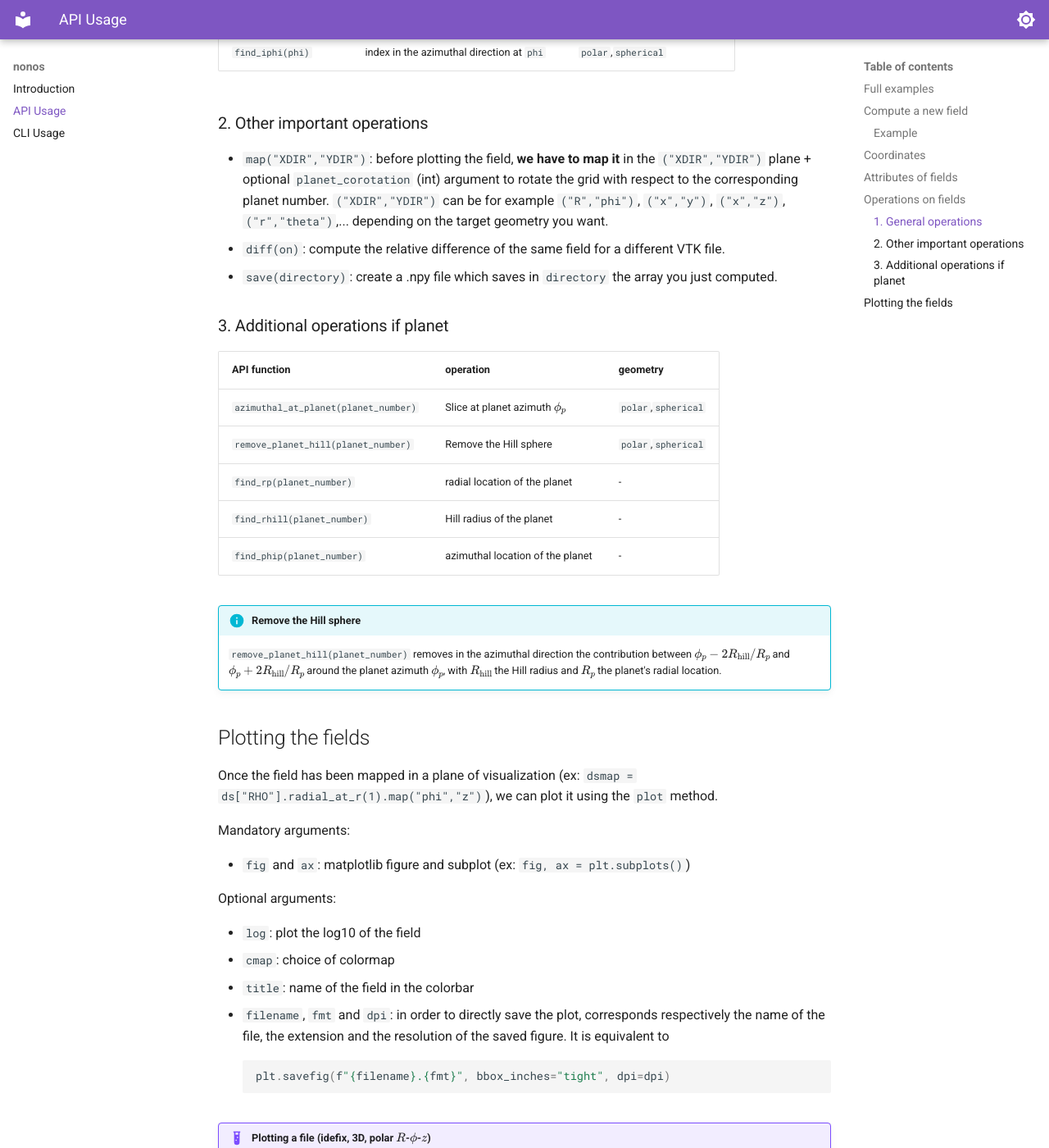
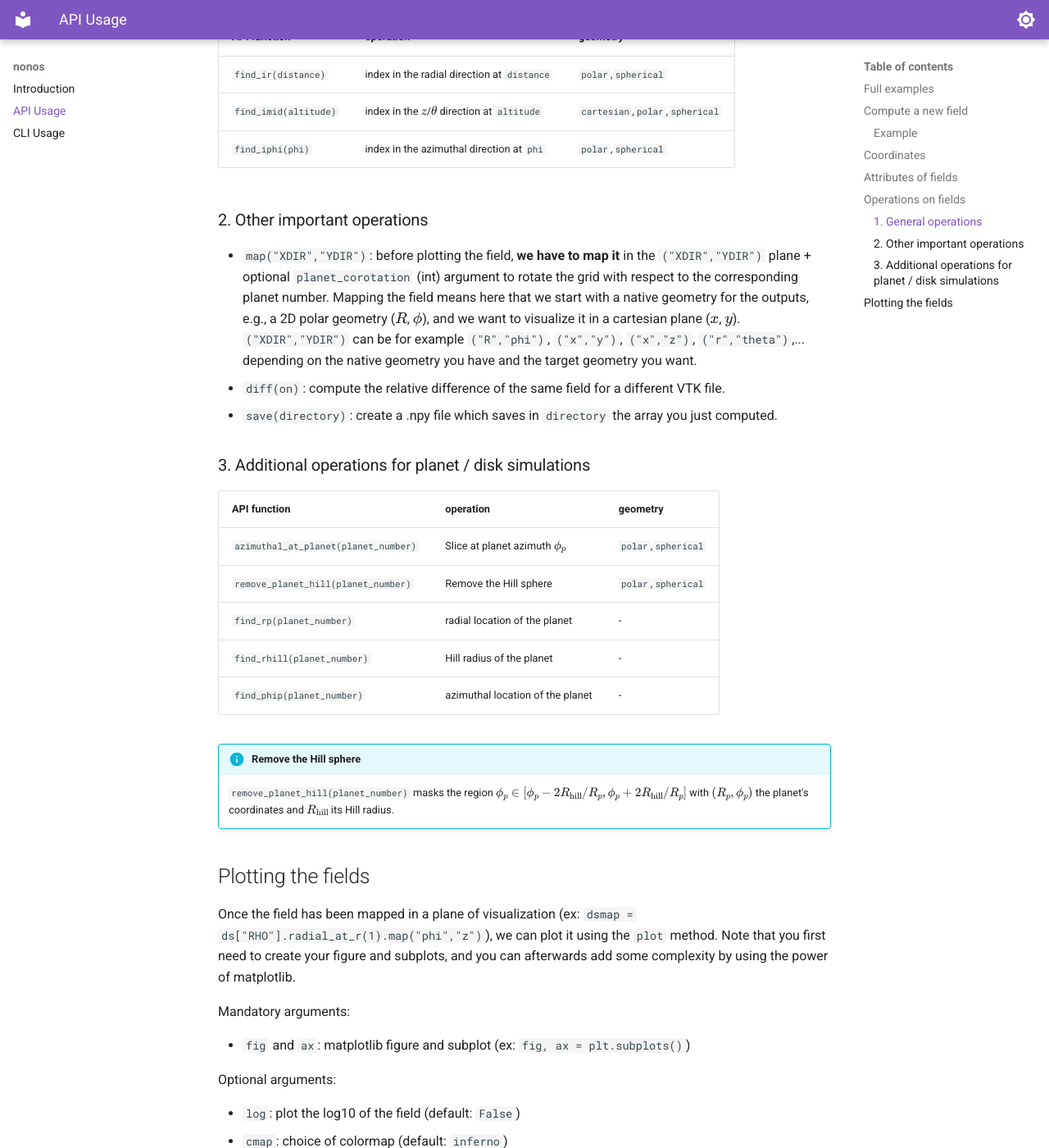
Before and after one commit to volodia99/nonos, an MkDocs documentation site: the page built from docs/api.md, in a window 1280 px wide and 1400 px high, scrolled down 5877 px. Shown: the whole window at 82% size. Built offline with MkDocs 1.6.1 and Material for MkDocs 9.7.7, drawn with Linux system fonts in a browser that asks for light colours; some of the changed text lies outside the part shown.

Commit message:
updated doc after neutrinoceros' review

````diff
--- a/docs/api.md
+++ b/docs/api.md
@@ -21,6 +21,8 @@ Optional arguments:
 * `directory`: working directory where the output file is (default: current working directory).
 * `geometry`: if the geometry is not recognized.
 * `code` and `inifile`: if the parameter file is not recognized (i.e. different from idefix.ini for idefix, variables.par for fargo3d and pluto.ini for pluto). `code` can be `"idefix"`, `"fargo3d"`, `"fargo-adsg"` or `"pluto"`.
+
+`GasDataSet` is a field container, and you can access the fields in the form of a dictionary. You can check what fields are included in `ds` by running `ds.keys()`. For example, the density field could be accessed with `ds["RHO"]`.
 
 !!! example "Examples"
 
@@ -63,7 +65,7 @@ Optional arguments:
     ds = GasDataSet(23, directory="tests/data/idefix_newvtk_planet2d")
     ```
 
-    `ds` contains in particular a dictionary with the different fields. You can check what fields are included in `ds` by running `ds.keys()`. Let's say you want to perform a vertical slice of the density in the midplane, plot the result in the `xy` plane and rotate the grid given the planet number 0 (which orbit is described in the planet0.dat file):
+    As mentioned earlier, `ds` contains in particular a dictionary with the different fields. Let's say you want to perform a vertical slice of the density in the midplane, plot the result in the `xy` plane and rotate the grid given the planet number 0 (which orbit is described in the planet0.dat file):
     ```python
     dsvm = ds["RHO"].vertical_at_midplane().map("x", "y", planet_corotation=0)
     ```
@@ -198,11 +200,11 @@ It is also possible to access some other quantities in the arrays:
 
 ### 2. Other important operations
 
-* `map("XDIR","YDIR")`: before plotting the field, **we have to map it** in the `("XDIR","YDIR")` plane + optional `planet_corotation` (int) argument to rotate the grid with respect to the corresponding planet number. `("XDIR","YDIR")` can be for example `("R","phi")`, `("x","y")`, `("x","z")`, `("r","theta")`,... depending on the target geometry you want.
+* `map("XDIR","YDIR")`: before plotting the field, **we have to map it** in the `("XDIR","YDIR")` plane + optional `planet_corotation` (int) argument to rotate the grid with respect to the corresponding planet number. Mapping the field means here that we start with a native geometry for the outputs, e.g., a 2D polar geometry ($R$, $\phi$), and we want to visualize it in a cartesian plane ($x$, $y$). `("XDIR","YDIR")` can be for example `("R","phi")`, `("x","y")`, `("x","z")`, `("r","theta")`,... depending on the native geometry you have and the target geometry you want.
 * `diff(on)`: compute the relative difference of the same field for a different VTK file.
 * `save(directory)`: create a .npy file which saves in `directory` the array you just computed.
 
-### 3. Additional operations if planet
+### 3. Additional operations for planet / disk simulations
 
 | API function                         | operation                                | geometry                        |
 |--------------------------------------|------------------------------------------|---------------------------------|
@@ -214,11 +216,11 @@ It is also possible to access some other quantities in the arrays:
 
 !!! info "Remove the Hill sphere"
 
-    `remove_planet_hill(planet_number)` removes in the azimuthal direction the contribution between $\phi_p - 2 R_{\rm hill}/R_p$ and $\phi_p + 2 R_{\rm hill}/R_p$ around the planet azimuth $\phi_p$, with $R_{\rm hill}$ the Hill radius and $R_p$ the planet's radial location.
+    `remove_planet_hill(planet_number)` masks the region $\phi_p \in \left[\phi_p - 2 R_{\rm hill}/R_p , \phi_p + 2 R_{\rm hill}/R_p \right]$ with $(R_p, \phi_p)$ the planet's coordinates and $R_{\rm hill}$ its Hill radius.
 
 ## Plotting the fields
 
-Once the field has been mapped in a plane of visualization (ex: `dsmap = ds["RHO"].radial_at_r(1).map("phi","z")`), we can plot it using the `plot` method.
+Once the field has been mapped in a plane of visualization (ex: `dsmap = ds["RHO"].radial_at_r(1).map("phi","z")`), we can plot it using the `plot` method. Note that you first need to create your figure and subplots, and you can afterwards add some complexity by using the power of matplotlib.
 
 Mandatory arguments:
 
@@ -226,13 +228,14 @@ Mandatory arguments:
 
 Optional arguments:
 
-* `log`: plot the log10 of the field
-* `cmap`: choice of colormap
-* `title`: name of the field in the colorbar
-* `filename`, `fmt` and `dpi`: in order to directly save the plot, corresponds respectively the name of the file, the extension and the resolution of the saved figure. It is equivalent to
+* `log`: plot the log10 of the field (default: `False`)
+* `cmap`: choice of colormap (default: `inferno`)
+* `title`: name of the field in the colorbar (default: `None`, i.e. no colorbar)
+* `filename`, `fmt` and `dpi`: in order to directly save the plot, corresponds respectively the name of the file, the extension (default: `png`) and the resolution (default: `500`) of the saved figure. It is equivalent to
 ```python
 plt.savefig(f"{filename}.{fmt}", bbox_inches="tight", dpi=dpi)
 ```
+By default, the figure is not saved in case you want to personalize the final plot with other matplotlib operations.
 
 !!! example "Plotting a file (idefix, 3D, polar $R$-$\phi$-$z$)"
 
--- a/nonos/__version__.py
+++ b/nonos/__version__.py
@@ -1 +1 @@
-__version__ = "0.8.1"
+__version__ = "0.8.0"
````
Also changed, not shown: other parts of docs/api.md (+1 -1 lines).
